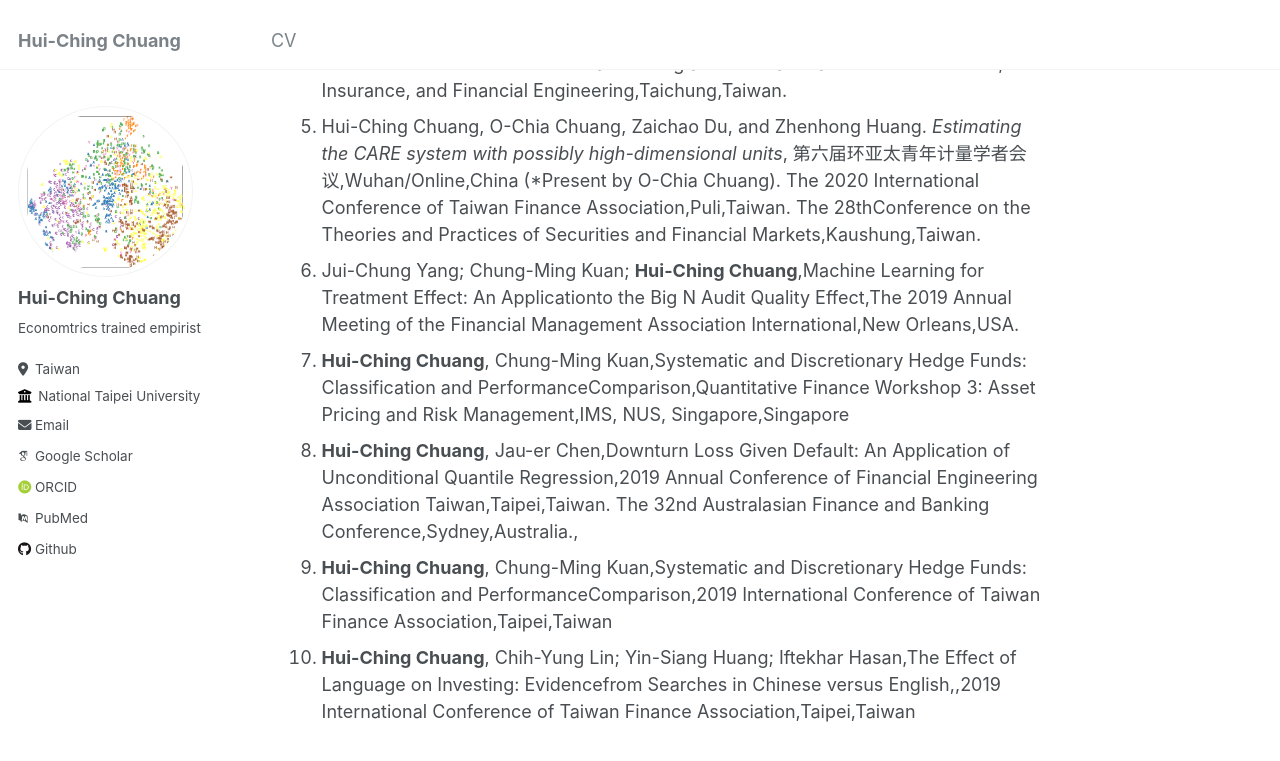
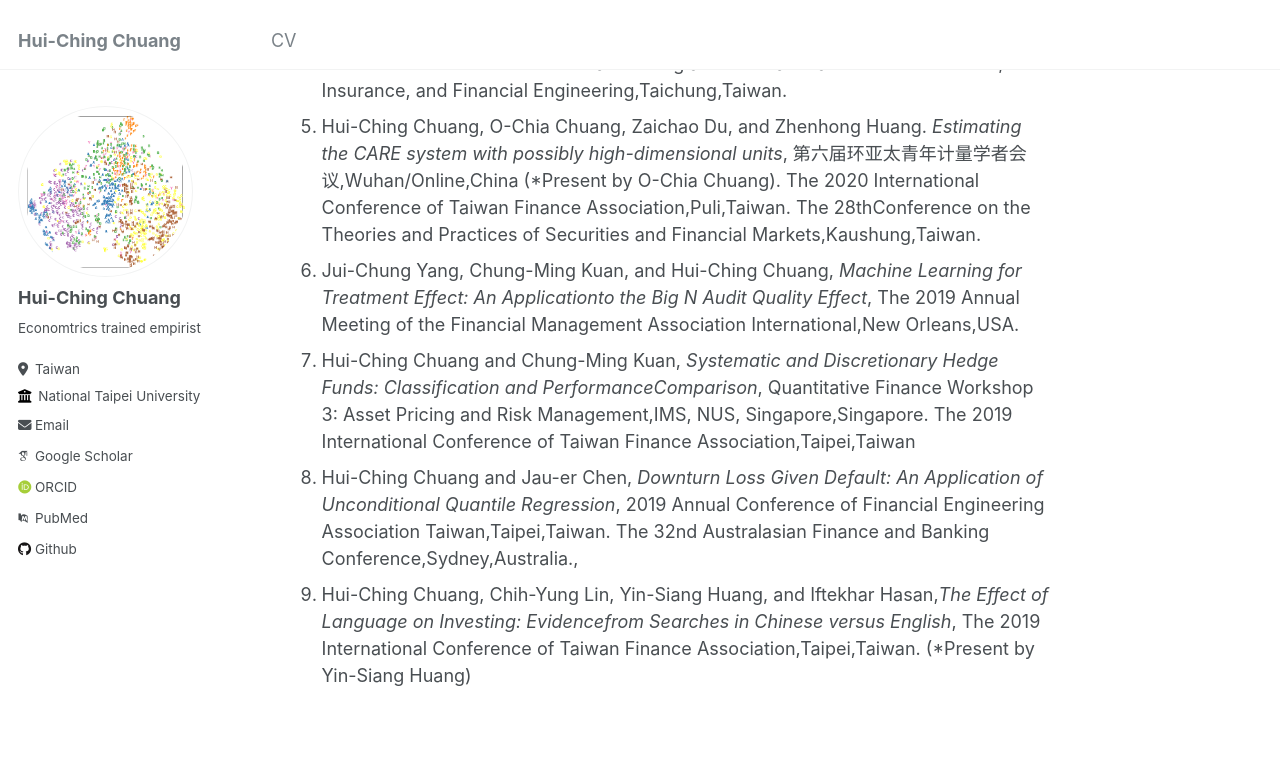
Before and after one commit to hcchuang/hcchuang.github.io, a Jekyll site: the page built from _pages/about.md, in a window 1280 px wide and 900 px high, scrolled down 1391 px. Shown: the top 761 px of the window. Built offline with Jekyll 4.4.1, drawn with Linux system fonts in a browser that asks for light colours; some web fonts are replaced.

Commit message:
Update about.md

```diff
--- a/_pages/about.md
+++ b/_pages/about.md
@@ -31,8 +31,7 @@ Conference Papers
 1. Hui-Ching Chuang, Po-Hsuan Hsu, YouNa Lee, and Walsh John. P, _What Share of Patents Is Commercialized?,_ Taiwan Econometric Society Annual Conference,Taipei,Taiwan.
 1. O-Chia Chuang, Hui-Ching Chuang, Zixuan Wang, and Jin Xu, _Profitability of Technical Trading Rules in the Chinese StockMarket: Data Snooping Bias Free Tests_, The 2022 TRIA-FeAT Joint Annual Meeting and International Conference onRisk, Insurance, and Financial Engineering,Taichung,Taiwan.
 1. Hui-Ching Chuang, O-Chia Chuang, Zaichao Du, and Zhenhong Huang. _Estimating the CARE system with possibly high-dimensional units_, 第六届环亚太青年计量学者会议,Wuhan/Online,China (*Present by O-Chia Chuang). The 2020 International Conference of Taiwan Finance Association,Puli,Taiwan. The 28thConference on the Theories and Practices of Securities and Financial Markets,Kaushung,Taiwan.
-1. Jui-Chung Yang; Chung-Ming Kuan; **Hui-Ching Chuang**,Machine Learning for Treatment Effect: An Applicationto the Big N Audit Quality Effect,The 2019 Annual Meeting of the Financial Management Association International,New Orleans,USA.
-1. **Hui-Ching Chuang**, Chung-Ming Kuan,Systematic and Discretionary Hedge Funds: Classification and PerformanceComparison,Quantitative Finance Workshop 3: Asset Pricing and Risk Management,IMS, NUS, Singapore,Singapore
-1. **Hui-Ching Chuang**, Jau-er Chen,Downturn Loss Given Default: An Application of Unconditional Quantile Regression,2019 Annual Conference of Financial Engineering Association Taiwan,Taipei,Taiwan. The 32nd Australasian Finance and Banking Conference,Sydney,Australia.,
-1. **Hui-Ching Chuang**, Chung-Ming Kuan,Systematic and Discretionary Hedge Funds: Classification and PerformanceComparison,2019 International Conference of Taiwan Finance Association,Taipei,Taiwan
-1. **Hui-Ching Chuang**, Chih-Yung Lin; Yin-Siang Huang; Iftekhar Hasan,The Effect of Language on Investing: Evidencefrom Searches in Chinese versus English,,2019 International Conference of Taiwan Finance Association,Taipei,Taiwan
+1. Jui-Chung Yang, Chung-Ming Kuan, and Hui-Ching Chuang, _Machine Learning for Treatment Effect: An Applicationto the Big N Audit Quality Effect_, The 2019 Annual Meeting of the Financial Management Association International,New Orleans,USA.
+1. Hui-Ching Chuang and Chung-Ming Kuan, _Systematic and Discretionary Hedge Funds: Classification and PerformanceComparison_, Quantitative Finance Workshop 3: Asset Pricing and Risk Management,IMS, NUS, Singapore,Singapore. The 2019 International Conference of Taiwan Finance Association,Taipei,Taiwan
+1. Hui-Ching Chuang and Jau-er Chen, _Downturn Loss Given Default: An Application of Unconditional Quantile Regression_, 2019 Annual Conference of Financial Engineering Association Taiwan,Taipei,Taiwan. The 32nd Australasian Finance and Banking Conference,Sydney,Australia.,
+1. Hui-Ching Chuang, Chih-Yung Lin, Yin-Siang Huang, and Iftekhar Hasan,_The Effect of Language on Investing: Evidencefrom Searches in Chinese versus English_, The 2019 International Conference of Taiwan Finance Association,Taipei,Taiwan. (*Present by Yin-Siang Huang)
```
